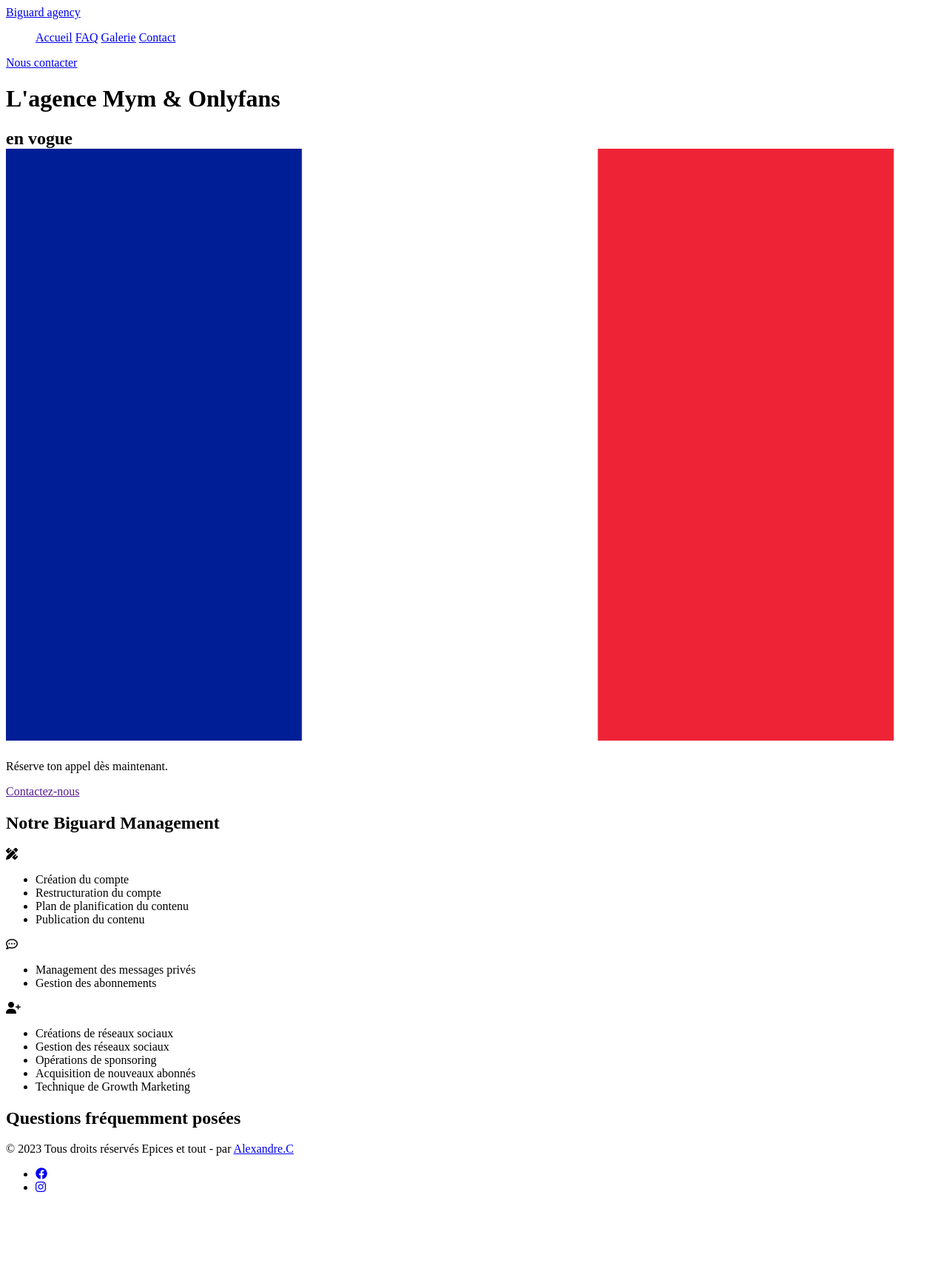
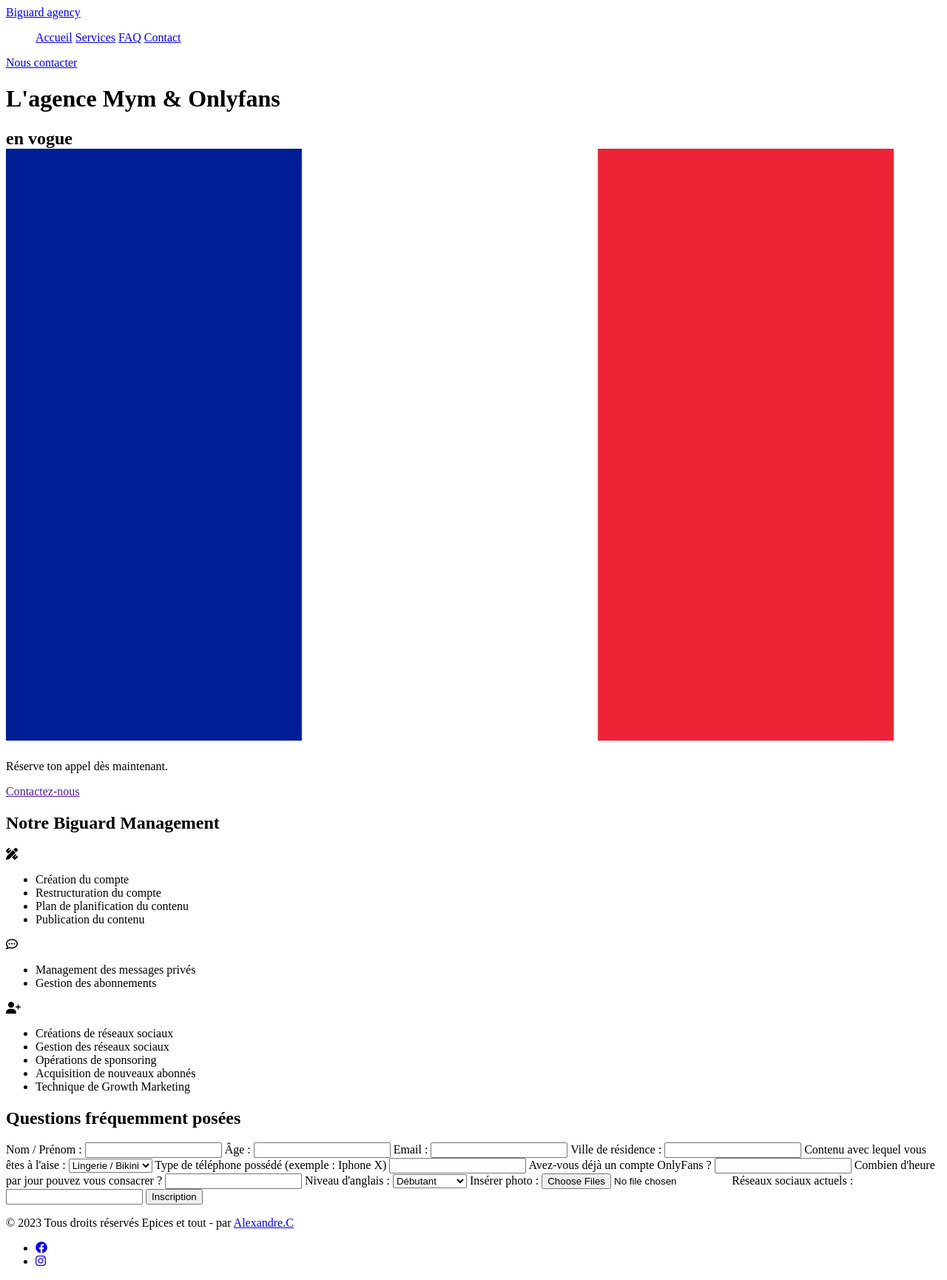
Before and after one commit to OffZarco/biguard, a Symfony app: template templates/home/index.html.twig in a window 1280 px wide. Shown: the whole page at 74% size. Before the commit the page ends 1611 px from the top, so only its background shows below. Run offline with Twig, Linux system fonts and the light colour scheme; the template is opened without the code that fills it, so the values that code supplies are empty; some libraries are stand-ins or nearby versions.

Commit message:
ajout form contact

```diff
--- a/assets/styles/app.scss
+++ b/assets/styles/app.scss
@@ -38,6 +38,7 @@ $blue: #007BFF;
 @import './components/contact';
 @import './components/login';
 @import './components/swiper';
+@import './components/contactForm';
 
 // Crud
 @import './admin/crud';
--- a/package.json
+++ b/package.json
@@ -4,6 +4,7 @@
         "@babel/preset-env": "^7.16.0",
         "@symfony/webpack-encore": "^4.0.0",
         "core-js": "^3.23.0",
+        "node-notifier": "^10.0.1",
         "regenerator-runtime": "^0.13.9",
         "sass": "^1.69.4",
         "sass-loader": "^13.0.0",
--- /dev/null
+++ b/templates/components/contactForm.html.twig
@@ -0,0 +1,48 @@
+<form action="traitement.php" method="POST" enctype="multipart/form-data">
+
+    <label for="firstname">Nom / Prénom :</label>
+    <input type="text" id="firstname" name="firstname" required>
+
+    <label for="age">Âge :</label>
+    <input type="text" id="age" name="age" required>
+
+    <label for="email">Email :</label>
+    <input type="email" id="email" name="email" required>
+
+    <label for="ville_de_residence">Ville de résidence :</label>
+    <input type="text" id="ville_de_residence" name="ville_de_residence" required>
+
+    <label for="contenu">Contenu avec lequel vous êtes à l'aise :</label>
+        <select id="contenu" name="contenu">
+            <option value="lingerie_bikini">Lingerie / Bikini</option>
+            <option value="top_less">Top Less</option>
+            <option value="nude">Nude</option>
+            <option value="masturbation">Masturbation</option>
+            <option value="sextape">Sextape</option>
+        </select>
+
+    <label for="type_de_tel_possed">Type de téléphone possédé (exemple : Iphone X)</label>
+    <input type="text" id="type_de_tel" name="type_de_tel" required>
+
+    <label for="onlyfan_account">Avez-vous déjà un compte OnlyFans ?</label>
+    <input type="text" id="onlyfan_account" name="onlyfan_account" required>
+
+    <label for="combien_de_temps_par_jour">Combien d'heure par jour pouvez vous consacrer ?</label>
+    <input type="text" id="combien_de_temps_par_jour" name="combien_de_temps_par_jour" required>
+
+    <label for="niveau_anglais">Niveau d'anglais :</label>
+    <select id="niveau_anglais" name="niveau_anglais">
+        <option value="debutant">Débutant</option>
+        <option value="intermediaire">Intermédiaire</option>
+        <option value="avance">Avancé</option>
+        <option value="natif">Natif</option>
+    </select>
+
+    <label for="photo">Insérer photo :</label>
+    <input type="file" id="photo" name="photo" accept="image/*" multiple>
+
+    <label for="reseaux_sociaux">Réseaux sociaux actuels :</label>
+    <input type="text" id="reseaux_sociaux" name="reseaux_sociaux" required>
+
+    <button type="submit">Inscription</button>
+</form>
--- a/templates/components/services.html.twig
+++ b/templates/components/services.html.twig
@@ -1,4 +1,4 @@
-<section class="services">
+<section class="services" id="services">
 	<h2>Notre Biguard Management</h2>
 	<div class="services-tasks">
 		<article class="service-category">
--- a/templates/home/index.html.twig
+++ b/templates/home/index.html.twig
@@ -7,6 +7,7 @@
 	{% include "components/header.html.twig" %}
 	{% include "components/services.html.twig" %}
 	{% include "components/about.html.twig" %}
+	{% include "components/contactForm.html.twig" %}
 
 	{% include "partials/footer.html.twig" %}
 
--- a/templates/partials/navbar.html.twig
+++ b/templates/partials/navbar.html.twig
@@ -7,8 +7,8 @@
     <a href="#header" class="logo">Biguard <span>agency</span></a>
 		<ul class="nav-links" id="link">
 			<a class="btn active" href="#header">Accueil</a>
+			<a class="btn" href="#services">Services</a>
 			<a class="btn" href="#about">FAQ</a>
-			<a class="btn" href="#features">Galerie</a>
 			{# <a class="btn" href="#carte">Carte</a> #}
 			<a class="btn" href="#contact">Contact</a>
 		</ul>
--- a/webpack.config.js
+++ b/webpack.config.js
@@ -37,7 +37,7 @@ Encore
      * https://symfony.com/doc/current/frontend.html#adding-more-features
      */
     .cleanupOutputBeforeBuild()
-    .enableBuildNotifications()
+    // .enableBuildNotifications()
     .enableSourceMaps(!Encore.isProduction())
     // enables hashed filenames (e.g. app.abc123.css)
     .enableVersioning(Encore.isProduction())
```
Also changed, not shown: assets/styles/components/contactForm.scss (added, +68 -0 lines), package-lock.json, 1 other file.
